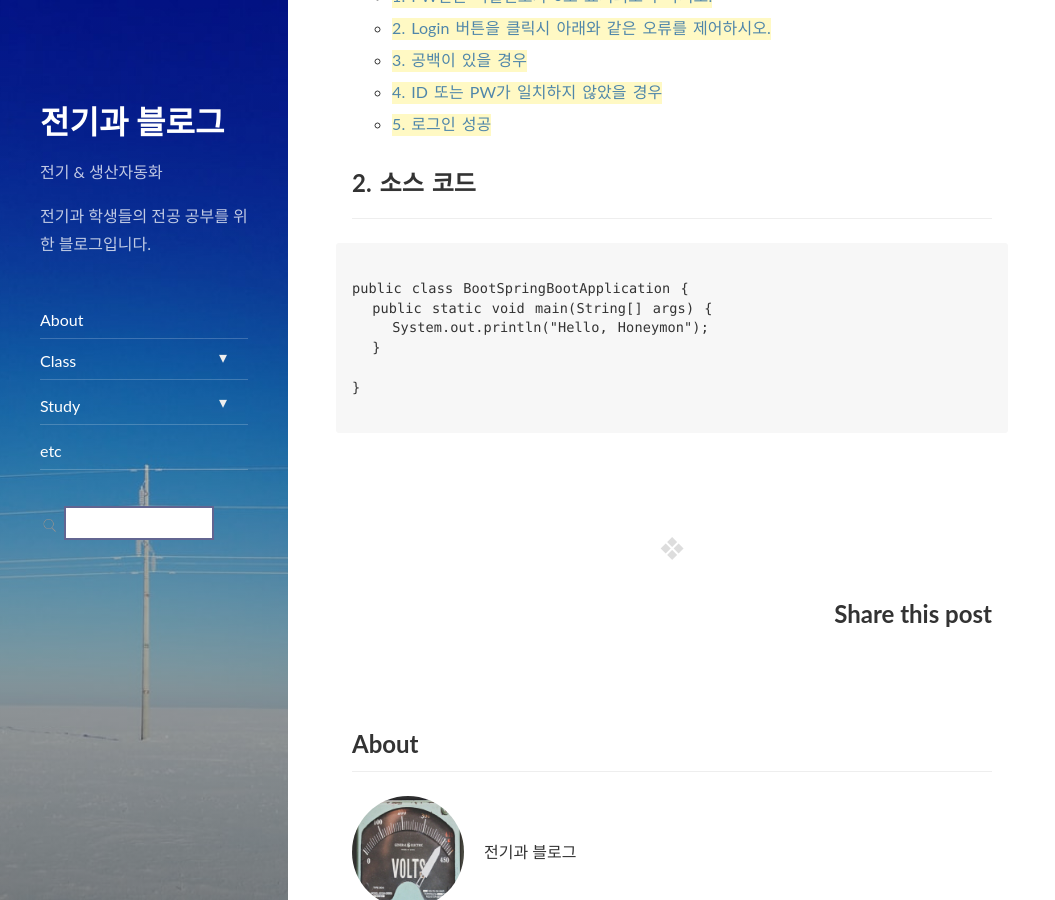
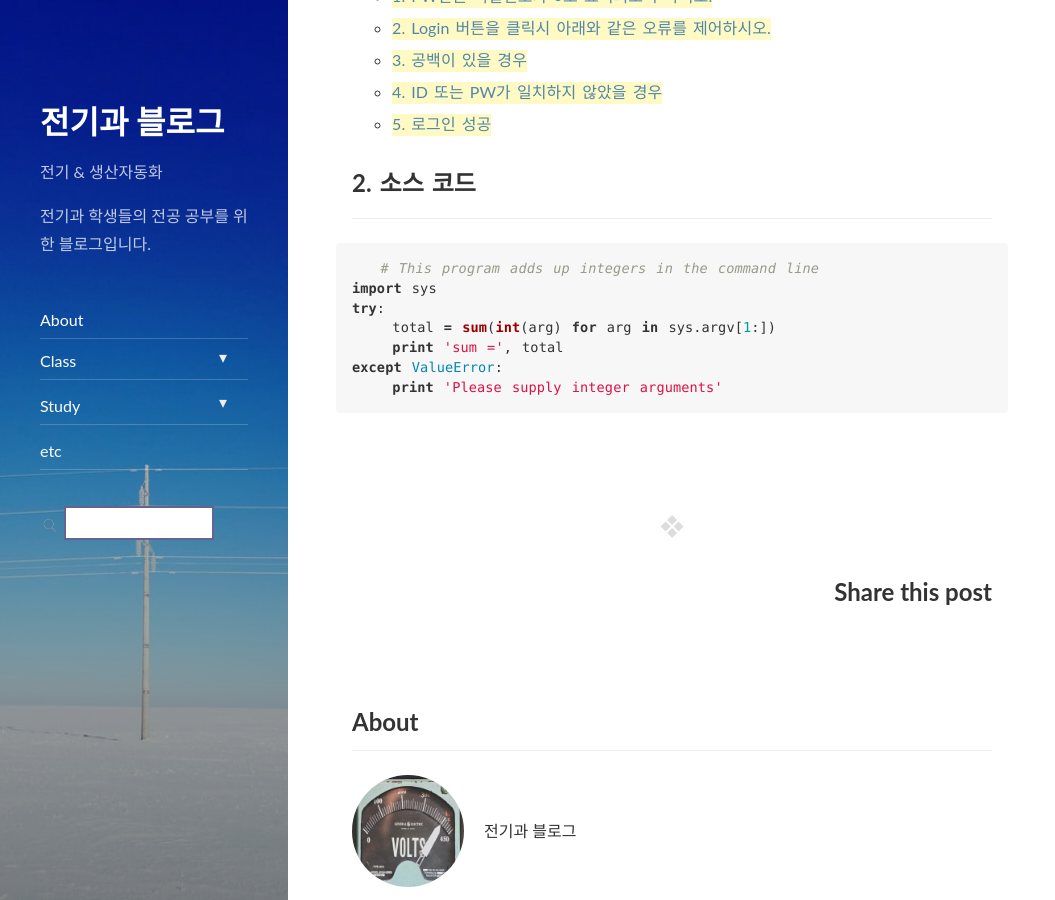
Before and after one commit to dovetail-park/dovetail-park.github.io, a Jekyll site: the page built from _posts/study/2021-02-11-making-blog01.md, in a window 1280 px wide and 900 px high, scrolled down 442 px. Shown: the whole window, without its empty margins (0-1055 px from the left). Built offline with Jekyll 4.4.1, drawn with Linux system fonts in a browser that asks for light colours; nearby versions of some CDN libraries.

Commit message:
Update 2021-02-11-making-blog01.md

````diff
--- a/_posts/study/2021-02-11-making-blog01.md
+++ b/_posts/study/2021-02-11-making-blog01.md
@@ -1,5 +1,5 @@
 ---
-title: "[VBA] 01.로그인 폼 만들기"
+title: '[VBA] 01.로그인 폼 만들기'
 layout: post
 subtitle: 개요
 date: '2021-02-11 11:45:51 +0900'
@@ -26,13 +27,12 @@ related_posts:
 
 ## 2. 소스 코드
 ---
-<pre>
-<code>
-public class BootSpringBootApplication {
-  public static void main(String[] args) {
-    System.out.println("Hello, Honeymon");
-  }
-
-}
-</code>
-</pre>
+```python
+   # This program adds up integers in the command line
+import sys
+try:
+    total = sum(int(arg) for arg in sys.argv[1:])
+    print 'sum =', total
+except ValueError:
+    print 'Please supply integer arguments'
+```
````
Also changed, not shown: other parts of _posts/study/2021-02-11-making-blog01.md (+3 -2 lines).
